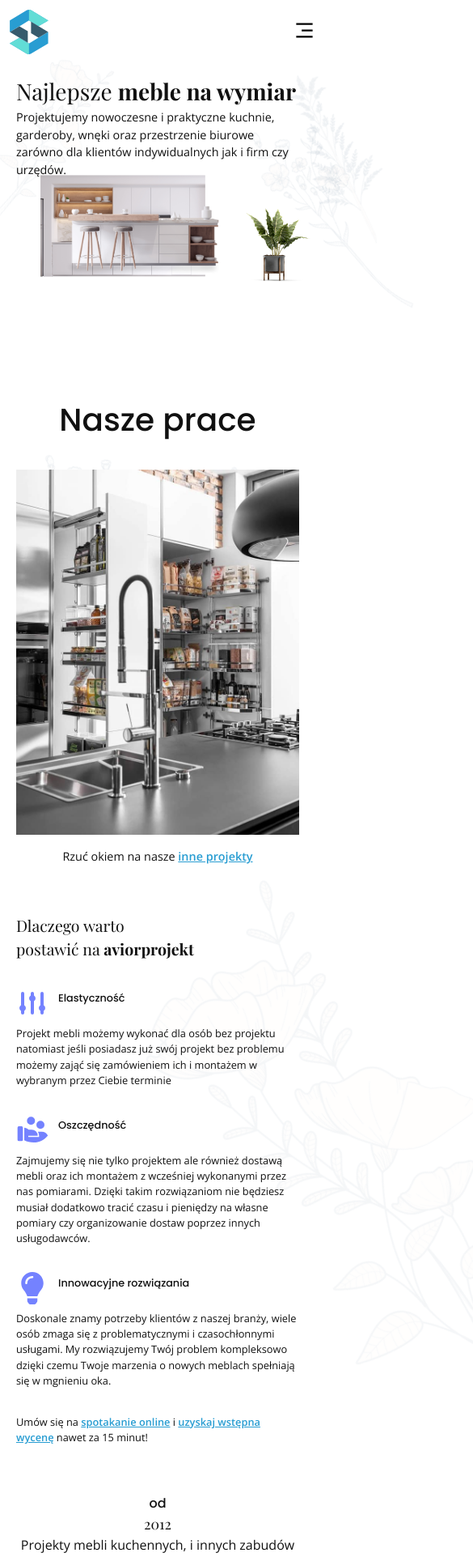
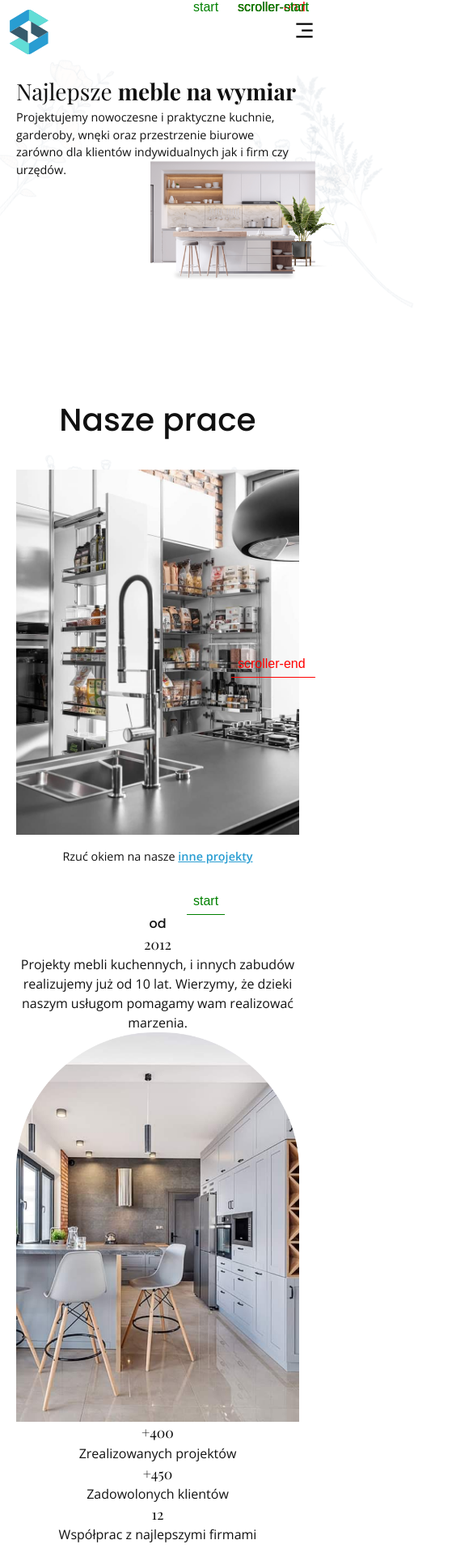
Before and after one commit to dencs08/aviorprojekt.pl, a React (Create React App) app: page / in a window 390 px wide. Shown: the part 8-1931 px from the top of the page at 81% size, 585 px wide, since content can reach past the window. Built offline with nearby package versions, Linux system fonts and the light colour scheme.

Commit message:
update: changed name from kitchenAssembly container to ourAcomplishments

```diff
--- a/src/containers/index.js
+++ b/src/containers/index.js
@@ -2,6 +2,6 @@ export { default as Header } from './header/Header'
 export { default as Footer } from './footer/Footer'
 export { default as OurWorks } from './our_works/OurWorks'
 export { default as WhyUs } from './why_us/WhyUs'
-export { default as KitchenAssembly } from './kitchen_assembly/KitchenAssembly'
+export { default as OurAcomplishments } from './our_acomplishments/OurAcomplishments'
 export { default as OwnConfiguration } from './own_configuration/OwnConfiguration'
 export { default as Offer } from './offer/Offer'
--- a/src/containers/kitchen_assembly/kitchen_assembly.scss
+++ /dev/null
@@ -1,74 +0,0 @@
-#kitchenAssembly {
-  h4 {
-    font-size: clamp(1.1rem, 4vw, 5rem);
-  }
-
-  .assembly {
-    position: relative;
-    .kitchen {
-      position: absolute;
-
-      top: -10vw;
-      //   bottom: 0;
-
-      left: 3vw;
-
-      width: 100%;
-      height: auto;
-
-      transform: translate(0%, 20%);
-    }
-    .plant {
-      position: absolute;
-
-      top: 4vw;
-      right: -40%;
-
-      width: 32.5%;
-      height: auto;
-
-      transform: translate(-100%, 30%);
-    }
-    .table {
-      position: absolute;
-
-      top: 12.5vw;
-      right: 0;
-
-      width: 70%;
-      height: auto;
-
-      transform: translate(-20%, 15%);
-    }
-  }
-
-  .offer {
-    margin-top: clamp(2rem, 15vw, 20rem);
-    font-size: clamp(1.1rem, 1.4vw, 5rem);
-  }
-}
-
-@media screen and (max-width: 1024px) {
-  .kitchen {
-    top: -8vw !important;
-  }
-}
-
-@media screen and (max-width: 768px) {
-  .kitchen {
-    top: -8vw !important;
-    right: 0 !important;
-    left: 10vw !important;
-    width: 90% !important;
-  }
-  .plant {
-    top: 9vw !important;
-    right: -30% !important;
-    width: 28.5% !important;
-  }
-  .table {
-    top: 19vw !important;
-    right: 10% !important;
-    width: 55% !important;
-  }
-}
--- a/src/containers/kitchen_assembly/KitchenAssembly.jsx
+++ b/src/containers/our_acomplishments/OurAcomplishments.jsx
@@ -1,41 +1,34 @@
 import React from "react";
-import "./kitchen_assembly.scss";
-
-import kitchen from "../../assets/kitchen/kitchen_bg.png";
-import plant from "../../assets/kitchen/plant.png";
-import table from "../../assets/kitchen/kitchen_table.png";
+import "./our_acomplishments.scss";
+import photo from "../../assets/header_photo.png";
 
 import gsap from "gsap";
 
 const KitchenAssembly = () => {
-  gsap.fromTo(
-    ".kitchen",
-    { y: "-20%" },
-    { y: "40%", duration: 1.5, delay: 0.5, ease: "expo" }
-  );
-  gsap.fromTo(
-    ".table",
-    { x: "-60%" },
-    { x: "-33%", duration: 2, delay: 0.55, ease: "expo" }
-  );
-  gsap.fromTo(
-    ".plant",
-    { x: "50%" },
-    { x: "-125%", duration: 2.5, delay: 0.61, ease: "expo" }
-  );
-  gsap.fromTo(
-    ".kitchen",
-    { clipPath: "polygon(0% 0%, 100% 0%, 100% 100%, 0% 100%)" },
-    {
-      clipPath: "polygon(7% 0%, 82% 0%, 82% 100%, 7% 100%)",
-      duration: 1.5,
-      delay: 1.1,
+  // gsap.fromTo(
+  //   ".arc-photo",
+  //   { scale: 5 },
+  //   { scale: 1, datay: 0.5, duration: 1.5, ease: "expo", scrub: true }
+  // );
+
+  gsap
+    .timeline({
+      scrollTrigger: {
+        trigger: "#ourAcomplishments",
+        scrub: 0.3,
+        start: "top top",
+        markers: true,
+        pin: true,
+      },
+    })
+    .to(".arc-photo", {
+      scale: 5,
+      duration: 1,
       ease: "expo",
-    }
-  );
+    });
 
   return (
-    <section id="kitchenAssembly" className="section-mt-xl section-mb">
+    <section id="ourAcomplishments" className="section-mt-xl section-mb">
       <div className="content-wrapper">
         <div className="block md:grid grid-cols-12">
           <div
@@ -51,18 +44,12 @@ const KitchenAssembly = () => {
               marzenia.
             </p>
           </div>
-          <div className="col-span-8 assembly">
-            <div className="w-5/5">
-              <img src={kitchen} className="kitchen" alt="" />
-            </div>
-            <div className="w-2/6">
-              <img src={plant} className="plant" alt="" />
-            </div>
-            <div className="w-4/6">
-              <img src={table} className="table" alt="" />
+          <div className="col-span-8">
+            <div className="lg:block">
+              <img src={photo} className="mx-auto arc-photo" alt="" />
             </div>
           </div>
-          <div className="col-span-2 xs:flex sm:flex xs:space-x-8 md:space-x-0 md:block md:space-y-8 mt-[48vw] md:mt-0">
+          <div className="col-span-2 xs:flex sm:flex xs:space-x-8 md:space-x-0 md:block md:space-y-8 my-auto">
             <div className="text-center md:text-left">
               <h4 className="font-serif">+400</h4>
               <p>Zrealizowanych projektów</p>
@@ -77,7 +64,7 @@ const KitchenAssembly = () => {
             </div>
           </div>
         </div>
-        <p className="offer">
+        <p className="offer mt-8 md:mt-12 lg:mt-16 xl:mt-20">
           Sprawdź nasze{" "}
           <a href="#offer" className="link-primary underline font-bold">
             usługi
--- /dev/null
+++ b/src/containers/our_acomplishments/our_acomplishments.scss
@@ -0,0 +1,5 @@
+#ourAcomplishments {
+  h4 {
+    font-size: clamp(1.1rem, 4vw, 5rem);
+  }
+}
--- a/src/routes/start/Start.jsx
+++ b/src/routes/start/Start.jsx
@@ -2,8 +2,8 @@ import React from "react";
 import {
   Header,
   OurWorks,
-  WhyUs,
-  KitchenAssembly,
+  // WhyUs,
+  OurAcomplishments,
   OwnConfiguration,
   Offer,
 } from "../../containers";
@@ -13,8 +13,8 @@ const Start = () => {
     <div>
       <Header />
       <OurWorks />
-      <WhyUs />
-      <KitchenAssembly />
+      {/* <WhyUs /> */}
+      <OurAcomplishments />
       <OwnConfiguration />
       <Offer />
     </div>
```
